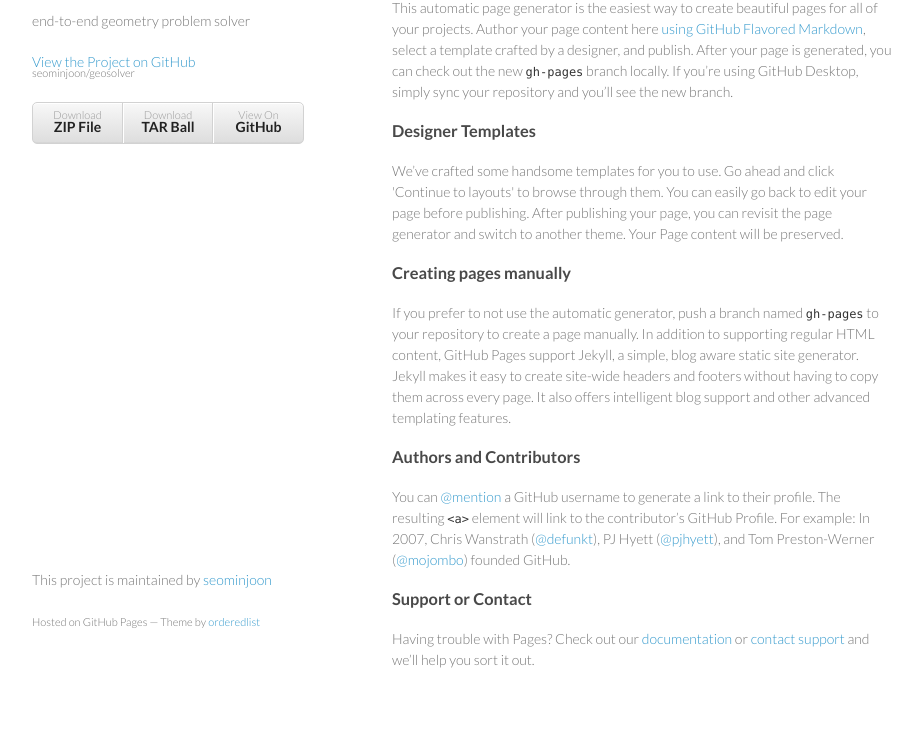
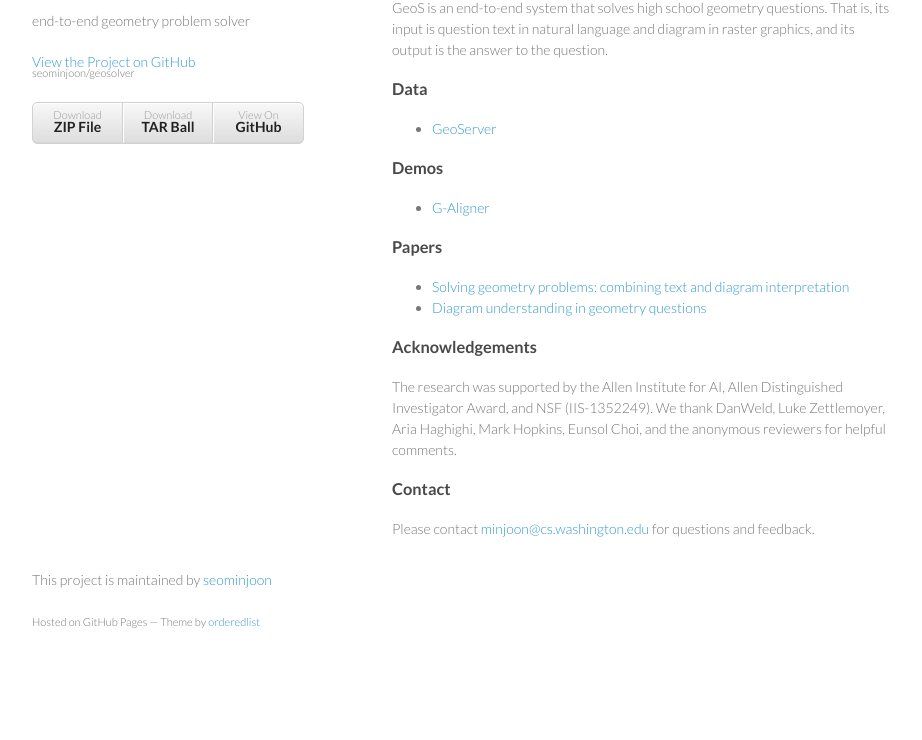
Before and after one commit to seominjoon/geosolver, a plain HTML site: page index.html in a window 1280 px wide. Shown: the part 99-839 px from the top of the page, without its empty margins (178-1100 px from the left). After the commit the page ends 800 px from the top, so only its background shows below. Drawn offline with Linux system fonts and the light colour scheme.

```diff
--- a/index.html
+++ b/index.html
@@ -29,29 +29,41 @@
       </header>
       <section>
         <h3>
-<a id="welcome-to-github-pages" class="anchor" href="#welcome-to-github-pages" aria-hidden="true"><span class="octicon octicon-link"></span></a>Welcome to GitHub Pages.</h3>
+<a id="about" class="anchor" href="#about" aria-hidden="true"><span class="octicon octicon-link"></span></a>About</h3>
 
-<p>This automatic page generator is the easiest way to create beautiful pages for all of your projects. Author your page content here <a href="https://guides.github.com/features/mastering-markdown/">using GitHub Flavored Markdown</a>, select a template crafted by a designer, and publish. After your page is generated, you can check out the new <code>gh-pages</code> branch locally. If you’re using GitHub Desktop, simply sync your repository and you’ll see the new branch.</p>
+<p>GeoS is an end-to-end system that solves high school geometry questions. That is, its input is question text in natural language and diagram in raster graphics, and its output is the answer to the question. </p>
 
 <h3>
-<a id="designer-templates" class="anchor" href="#designer-templates" aria-hidden="true"><span class="octicon octicon-link"></span></a>Designer Templates</h3>
+<a id="data" class="anchor" href="#data" aria-hidden="true"><span class="octicon octicon-link"></span></a>Data</h3>
 
-<p>We’ve crafted some handsome templates for you to use. Go ahead and click 'Continue to layouts' to browse through them. You can easily go back to edit your page before publishing. After publishing your page, you can revisit the page generator and switch to another theme. Your Page content will be preserved.</p>
+<ul>
+<li><a href="https://github.com/seominjoon/GeoServer">GeoServer</a></li>
+</ul>
 
 <h3>
-<a id="creating-pages-manually" class="anchor" href="#creating-pages-manually" aria-hidden="true"><span class="octicon octicon-link"></span></a>Creating pages manually</h3>
+<a id="demos" class="anchor" href="#demos" aria-hidden="true"><span class="octicon octicon-link"></span></a>Demos</h3>
 
-<p>If you prefer to not use the automatic generator, push a branch named <code>gh-pages</code> to your repository to create a page manually. In addition to supporting regular HTML content, GitHub Pages support Jekyll, a simple, blog aware static site generator. Jekyll makes it easy to create site-wide headers and footers without having to copy them across every page. It also offers intelligent blog support and other advanced templating features.</p>
+<ul>
+<li><a href="http://trusty.cs.washington.edu:9239/vpsel/">G-Aligner</a></li>
+</ul>
 
 <h3>
-<a id="authors-and-contributors" class="anchor" href="#authors-and-contributors" aria-hidden="true"><span class="octicon octicon-link"></span></a>Authors and Contributors</h3>
+<a id="papers" class="anchor" href="#papers" aria-hidden="true"><span class="octicon octicon-link"></span></a>Papers</h3>
 
-<p>You can <a href="https://github.com/blog/821" class="user-mention">@mention</a> a GitHub username to generate a link to their profile. The resulting <code>&lt;a&gt;</code> element will link to the contributor’s GitHub Profile. For example: In 2007, Chris Wanstrath (<a href="https://github.com/defunkt" class="user-mention">@defunkt</a>), PJ Hyett (<a href="https://github.com/pjhyett" class="user-mention">@pjhyett</a>), and Tom Preston-Werner (<a href="https://github.com/mojombo" class="user-mention">@mojombo</a>) founded GitHub.</p>
+<ul>
+<li><a href="#">Solving geometry problems: combining text and diagram interpretation</a></li>
+<li><a href="#">Diagram understanding in geometry questions</a></li>
+</ul>
 
 <h3>
-<a id="support-or-contact" class="anchor" href="#support-or-contact" aria-hidden="true"><span class="octicon octicon-link"></span></a>Support or Contact</h3>
+<a id="acknowledgements" class="anchor" href="#acknowledgements" aria-hidden="true"><span class="octicon octicon-link"></span></a>Acknowledgements</h3>
 
-<p>Having trouble with Pages? Check out our <a href="https://help.github.com/pages">documentation</a> or <a href="https://github.com/contact">contact support</a> and we’ll help you sort it out.</p>
+<p>The research was supported by the Allen Institute for AI, Allen Distinguished Investigator Award, and NSF (IIS-1352249). We thank DanWeld, Luke Zettlemoyer, Aria Haghighi, Mark Hopkins, Eunsol Choi, and the anonymous reviewers for helpful comments.</p>
+
+<h3>
+<a id="contact" class="anchor" href="#contact" aria-hidden="true"><span class="octicon octicon-link"></span></a>Contact</h3>
+
+<p>Please contact <a href="mailto:minjoon@cs.washington.edu">minjoon@cs.washington.edu</a> for questions and feedback.</p>
       </section>
       <footer>
         <p>This project is maintained by <a href="https://github.com/seominjoon">seominjoon</a></p>
```
Also changed, not shown: params.json (+1 -1 lines).
